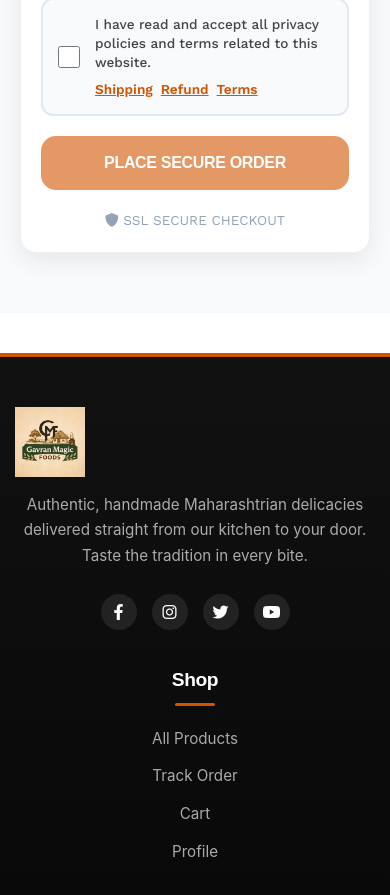
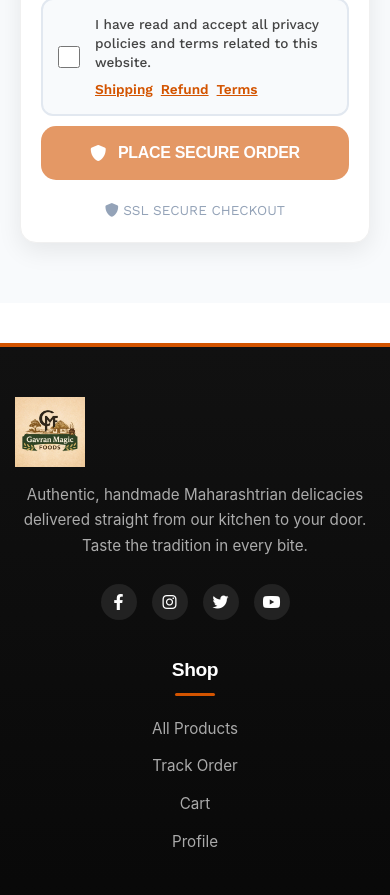
Before and after one commit to sanketpawarr68-jpg/gavran-magic, a React (Vite) app in the folder frontend-react/: page /checkout in a window 390 px wide. Shown: the part 2100-2995 px from the top of the page. Built offline with nearby package versions, Linux system fonts and the light colour scheme; no server answers; sample sign-in values are in the browser's storage; a web font is replaced by a local one.

Commit message:
fix: resolve checkout button unresponsiveness and improve error feedback

```diff
--- a/frontend-react/src/pages/Checkout.jsx
+++ b/frontend-react/src/pages/Checkout.jsx
@@ -566,21 +566,45 @@ export default function Checkout() {
                                     </label>
                                 </div>
 
+                                {formik.submitCount > 0 && Object.keys(formik.errors).length > 0 && (
+                                    <div style={{ padding: '12px', background: '#fff1f2', borderRadius: '10px', color: '#e11d48', fontSize: '0.85rem', marginBottom: '15px', border: '1px solid #fda4af', fontWeight: '500' }}>
+                                        <i className="fas fa-exclamation-circle" style={{ marginRight: '8px' }}></i>
+                                        {t('nav_home') === 'होम'
+                                            ? 'कृपया वरील सर्व आवश्यक माहिती भरा.'
+                                            : 'Please fill in all required fields above.'}
+                                    </div>
+                                )}
+
                                 <button
                                     type="submit"
                                     className="btn btn-primary"
-                                    disabled={formik.isSubmitting || (formik.values.pincode.length === 6 && !shippingInfo) || !formik.values.acceptTerms}
+                                    disabled={formik.isSubmitting || !formik.values.acceptTerms}
                                     style={{
                                         width: '100%',
-                                        marginTop: '20px',
+                                        marginTop: '10px',
                                         padding: '18px',
                                         fontSize: '1rem',
                                         borderRadius: '15px',
-                                        opacity: formik.values.acceptTerms ? 1 : 0.6,
-                                        cursor: formik.values.acceptTerms ? 'pointer' : 'not-allowed'
+                                        opacity: (formik.isSubmitting || !formik.values.acceptTerms) ? 0.6 : 1,
+                                        cursor: (formik.isSubmitting || !formik.values.acceptTerms) ? 'not-allowed' : 'pointer',
+                                        display: 'flex',
+                                        alignItems: 'center',
+                                        justifyContent: 'center',
+                                        gap: '12px',
+                                        transition: 'all 0.3s ease'
                                     }}
                                 >
-                                    {formik.isSubmitting ? t('confirming_order') : t('place_order')}
+                                    {formik.isSubmitting ? (
+                                        <>
+                                            <i className="fas fa-circle-notch fa-spin"></i>
+                                            {t('nav_home') === 'होम' ? 'प्रक्रिया सुरू आहे...' : 'Processing...'}
+                                        </>
+                                    ) : (
+                                        <>
+                                            <i className="fas fa-shield-alt"></i>
+                                            {t('place_order')}
+                                        </>
+                                    )}
                                 </button>
 
                                 {formik.status && <div style={{ color: '#ef4444', textAlign: 'center', marginTop: '16px', fontSize: '0.95rem', padding: '12px', background: '#fff5f5', borderRadius: '10px', border: '1px solid #fed7d7' }}>{formik.status}</div>}
```
